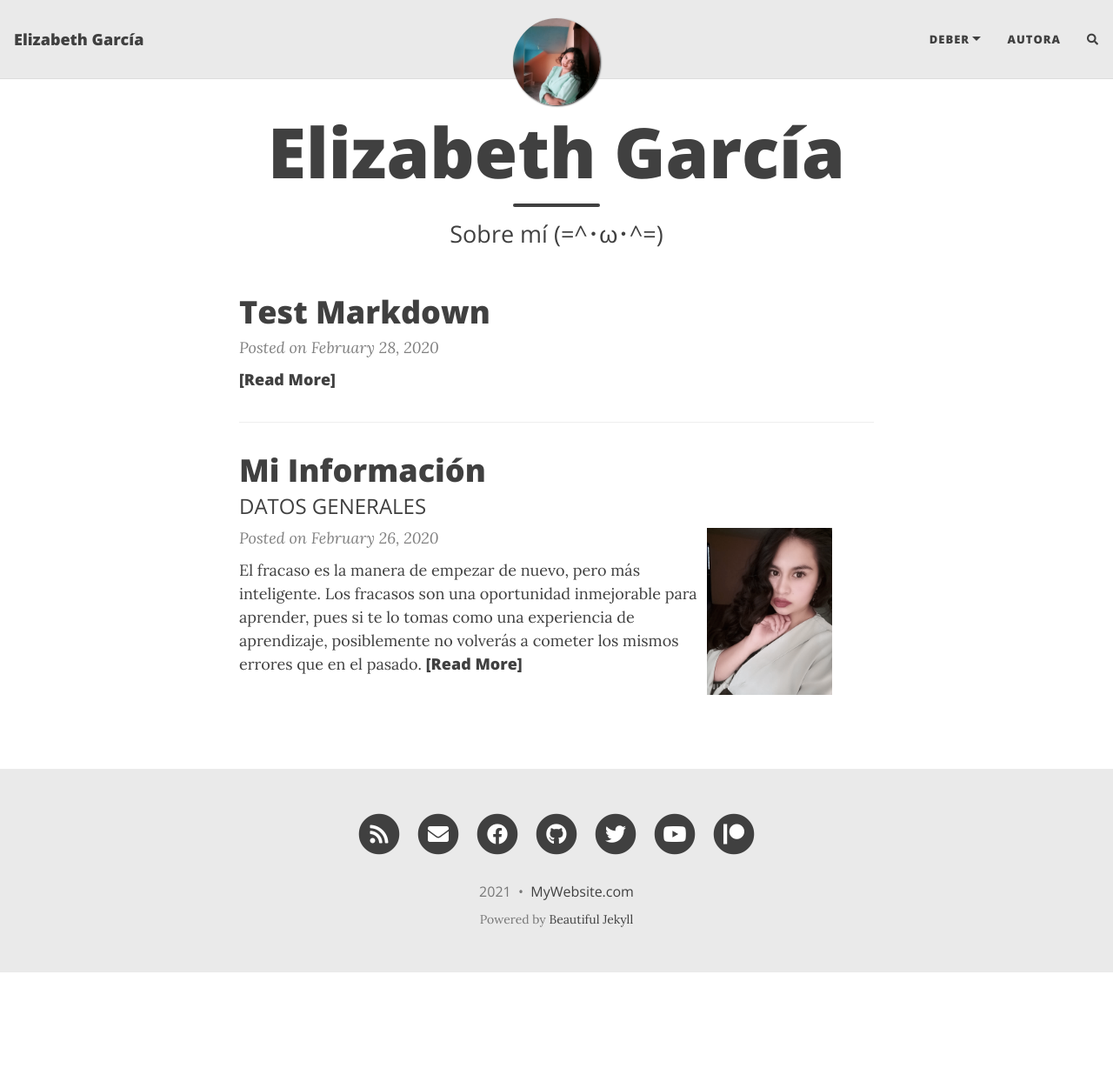
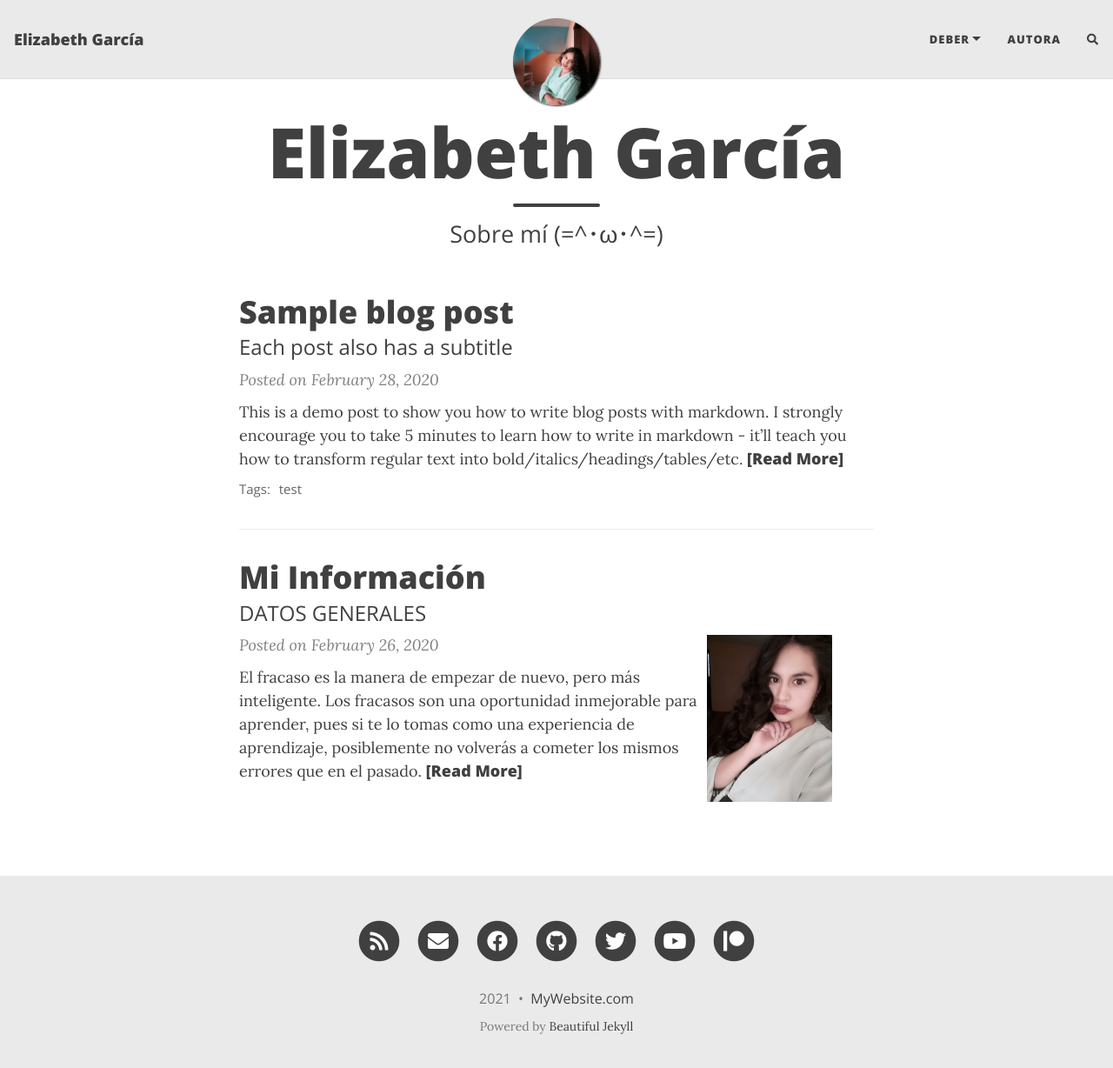
Before and after one commit to Eligarcia10/Eligarcia10.github.io, a Jekyll site: the page built from index.html, in a window 1280 px wide and 1241 px high. Shown: the top 1228 px of the window at 87% size. Built offline with Jekyll 4.4.1, drawn with Linux system fonts in a browser that asks for light colours; nearby versions of some CDN libraries; the list of posts is cut into pages by our own code; comment, search, counter and statistics services are not loaded.

Commit message:
Update 2020-02-28-test-markdown.md

```diff
--- a/_posts/2020-02-28-test-markdown.md
+++ b/_posts/2020-02-28-test-markdown.md
@@ -1,4 +1,18 @@
+---
+layout: post
+title: Sample blog post
+subtitle: Each post also has a subtitle
+gh-repo: daattali/beautiful-jekyll
+gh-badge: [star, fork, follow]
+tags: [test]
+comments: true
+---
 
+This is a demo post to show you how to write blog posts with markdown.  I strongly encourage you to [take 5 minutes to learn how to write in markdown](https://markdowntutorial.com/) - it'll teach you how to transform regular text into bold/italics/headings/tables/etc.
+
+**Here is some bold text**
+
+## Here is a secondary heading
 
 Here's a useless table:
 
```
